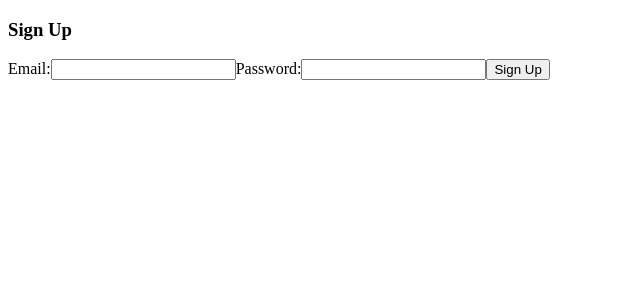
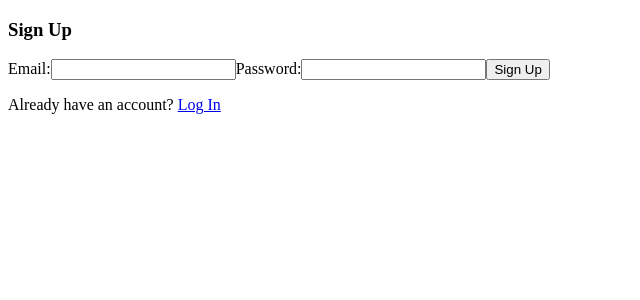
Before and after one commit to tmq-jeremy-andrews/practical-1, a React (Create React App) app in the folder frontend/: page /signup in a window 1280 px wide. Shown: the top 300 px of the page, without its empty margins (0-640 px from the left). Built offline with nearby package versions, Linux system fonts and the light colour scheme.

Commit message:
Added links to login and signup pages

```diff
--- a/frontend/src/pages/Login.js
+++ b/frontend/src/pages/Login.js
@@ -1,7 +1,7 @@
 import { useState } from "react";
 import { useLogin } from "../hooks/useLogin";
 import { useAuthContext } from "../hooks/useAuthContext";
-import { Navigate } from "react-router-dom";
+import { Link, Navigate } from "react-router-dom";
 
 const Login = () => {
   const [email, setEmail] = useState("");
@@ -38,6 +38,9 @@
       />
 
       <button disabled={isLoading}>Log In</button>
+      <p>
+        Don't have an account? <Link to="/signup">Sign Up</Link>
+      </p>
       {error && <div>{error}</div>}
       {message && <div>{message}</div>}
     </form>
--- a/frontend/src/pages/Signup.js
+++ b/frontend/src/pages/Signup.js
@@ -1,4 +1,5 @@
 import { useState } from "react";
+import { Link } from "react-router-dom";
 import { useSignup } from "../hooks/useSignup";
 
 const Signup = () => {
@@ -31,6 +32,9 @@
       />
 
       <button disabled={isLoading}>Sign Up</button>
+      <p>
+        Already have an account? <Link to="/login">Log In</Link>
+      </p>
       {error && <div>{error}</div>}
       {message && <div>{message}</div>}
     </form>
```
